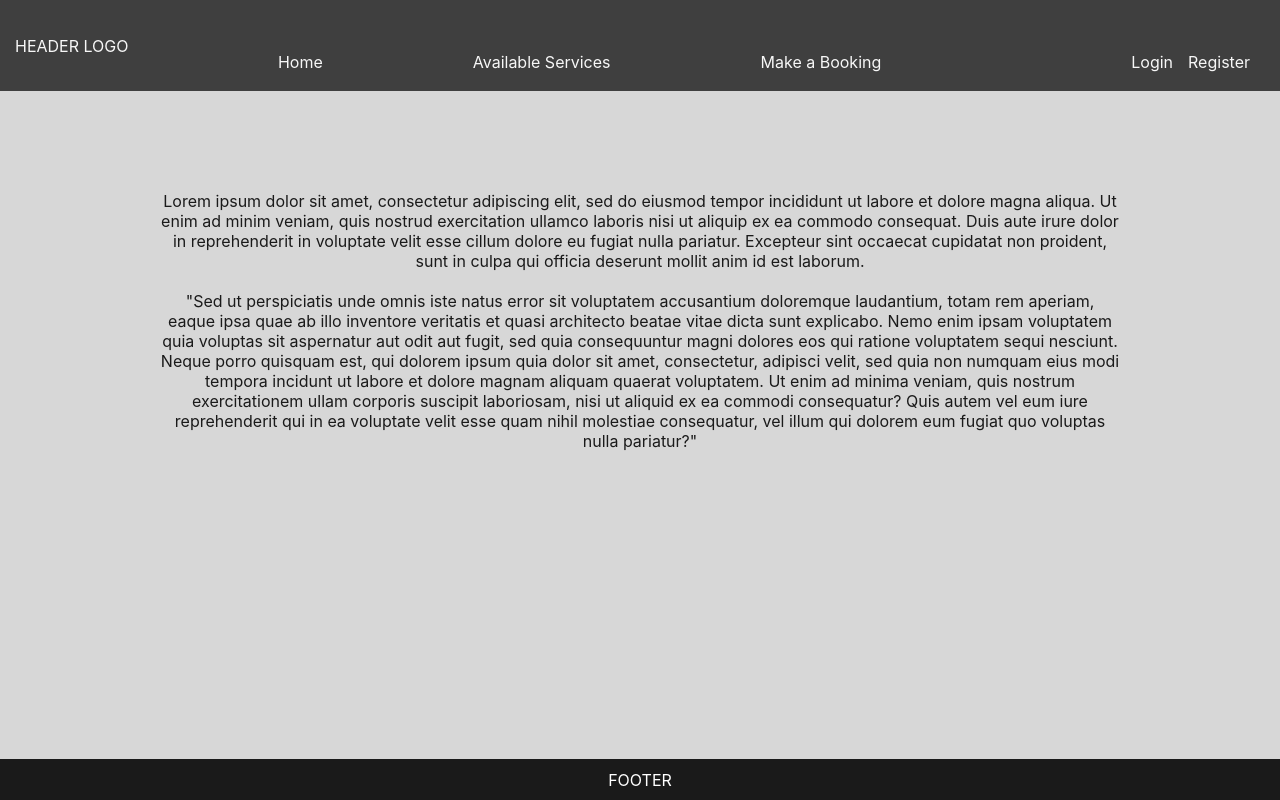
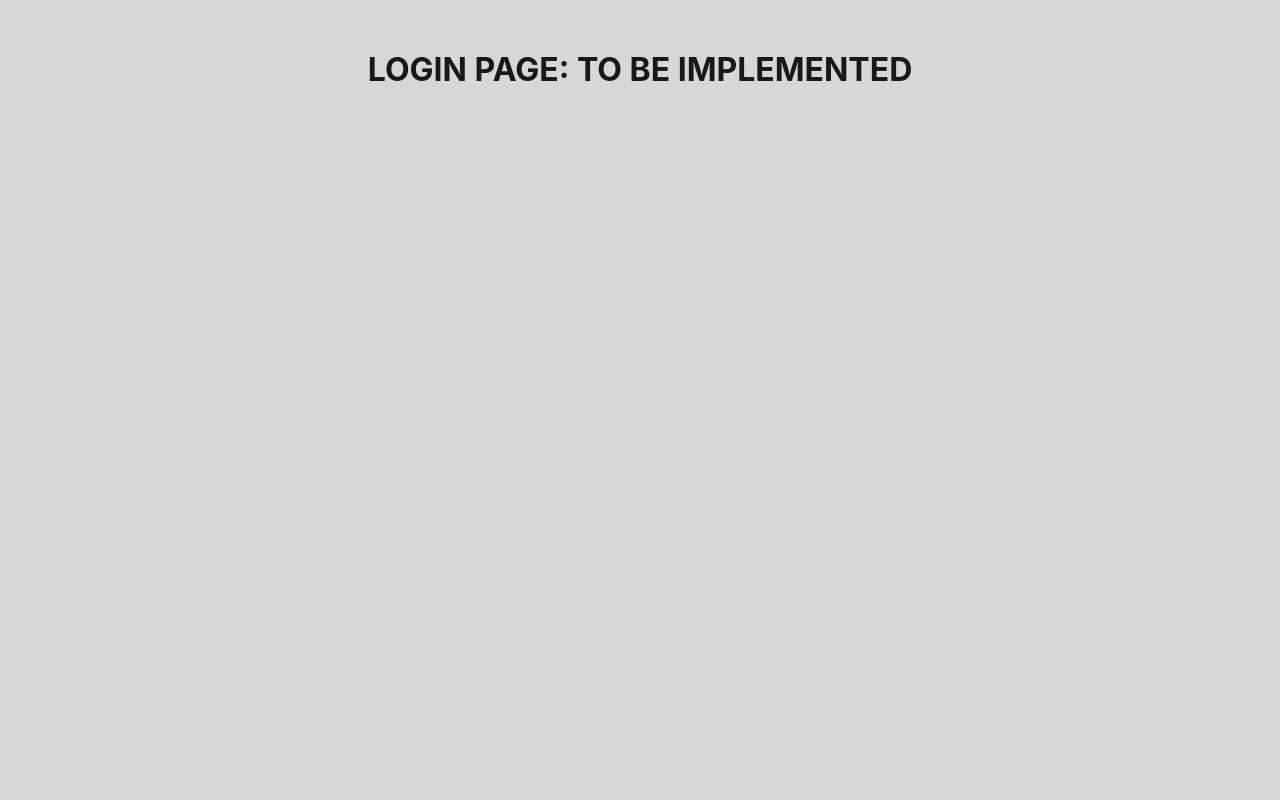
Before and after one commit to RMIT-SEPT/majorproject-2-thurs-18-30-6, a React (Create React App) app in the folder FrontEnd/frontend-react/: page /login in a window 1280 px wide. Built offline with nearby package versions, Linux system fonts and the light colour scheme.

Commit message:
Implemented multiple pages in react. Started login page

```diff
--- a/FrontEnd/frontend-react/package.json
+++ b/FrontEnd/frontend-react/package.json
@@ -9,6 +9,7 @@
     "bootstrap": "^4.5.2",
     "react": "^16.13.1",
     "react-dom": "^16.13.1",
+    "react-router-dom": "^5.2.0",
     "react-scripts": "3.4.3"
   },
   "scripts": {
--- a/FrontEnd/frontend-react/src/App.js
+++ b/FrontEnd/frontend-react/src/App.js
@@ -1,20 +1,33 @@
 import React from 'react';
 import './App.css';
+import {
+    BrowserRouter as Router,
+    Route,
+    Switch,
+    Redirect
+} from 'react-router-dom';
 
-// components
-import Header from './components/header_component/header'
-import Footer from './components/footer_component/footer'
-import Homepage from './components/pages/homepage'
+// pages
+import Mainpage from './components/pages/mainpage';
+import PageNotFound from './components/pages/pageNotFound';
+import Loginpage from './components/pages/loginpage';
+
+
 
 function App() {
   return (
-    <div>
-      <Header/>
 
-      <Homepage/>
+      <Router>
+          <Switch>
+              <Route exact path={'/'} component={Mainpage}/>
+              <Route exact path={'/login'} component={Loginpage}/>
 
-      <Footer/>
-    </div>
+              {/*KEEP AT THE END*/}
+              <Route path={'/404'}component={PageNotFound}/>
+              <Redirect to={'/404'}/>
+          </Switch>
+      </Router>
+
   );
 }
 
--- /dev/null
+++ b/FrontEnd/frontend-react/src/assets/loginpage.css
@@ -0,0 +1,8 @@
+/*
+    CSS file for loginpage of react website
+    Author: Rodrigo Miguel Rojas (s3784466)
+ */
+.text{
+    text-align: center;
+    margin-top: 50px;
+}
--- /dev/null
+++ b/FrontEnd/frontend-react/src/assets/pageNotFound.css
@@ -0,0 +1,9 @@
+/*
+    CSS file for pageNotFound of react website
+    Author: Rodrigo Miguel Rojas (s3784466)
+ */
+
+.msg {
+    text-align: center;
+    margin-top: 50px;
+}
--- a/FrontEnd/frontend-react/src/components/header_component/header.js
+++ b/FrontEnd/frontend-react/src/components/header_component/header.js
@@ -21,7 +21,7 @@ class Header extends Component {
                         <li className={'mainNav'}><a href={"/"}> Home </a></li>
                         <li className={'mainNav'}><a href={"/"}> Available Services </a></li>
                         <li className={'mainNav'}><a href={"/"}> Make a Booking </a></li>
-                        <li className={'loginNav'}><a href={"/"}> Login </a></li>
+                        <li className={'loginNav'}><a href={"/login"}> Login </a></li>
                         <li className={'registerNav'}><a href={"/"}> Register </a></li>
                     </ul>
                 </nav>
--- /dev/null
+++ b/FrontEnd/frontend-react/src/components/pages/loginpage.js
@@ -0,0 +1,21 @@
+/*
+    JS file for loginpage of react website
+    Author: Rodrigo Miguel Rojas (s3784466)
+ */
+import React, {Component} from 'react';
+import '../../assets/loginpage.css'
+
+// components
+
+
+class Loginpage extends Component {
+    render() {
+        return (
+            <div>
+                <h1 className={'text'}>LOGIN PAGE: TO BE IMPLEMENTED</h1>
+            </div>
+        );
+    }
+}
+
+export default Loginpage;
--- /dev/null
+++ b/FrontEnd/frontend-react/src/components/pages/mainpage.js
@@ -0,0 +1,24 @@
+/*
+    JS file for Mainpage of react website
+    Author: Rodrigo Miguel Rojas (s3784466)
+ */
+import React, {Component} from 'react';
+
+// components
+import Header from '../header_component/header';
+import Footer from '../footer_component/footer';
+import MainpageBody from '../body_components/mainpage_body'
+
+class Mainpage extends Component {
+    render() {
+        return (
+            <div className={'mainPageBody'}>
+                <Header/>
+                <MainpageBody/>
+                <Footer/>
+            </div>
+        );
+    }
+}
+
+export default Mainpage;
--- /dev/null
+++ b/FrontEnd/frontend-react/src/components/pages/pageNotFound.js
@@ -0,0 +1,18 @@
+/*
+    JS file for pageNotFound of react website
+    Author: Rodrigo Miguel Rojas (s3784466)
+ */
+import React, {Component} from 'react';
+import '../../assets/pageNotFound.css'
+
+class PageNotFound extends Component {
+    render() {
+        return (
+            <div>
+                <h1 className={'msg'}>ERROR 404: PAGE NOT FOUND</h1>
+            </div>
+        );
+    }
+}
+
+export default PageNotFound;
```
Also changed, not shown: FrontEnd/frontend-react/src/components/body_components/mainpage_body.js (renamed from FrontEnd/frontend-react/src/components/pages/homepage.js, +4 -4 lines), FrontEnd/frontend-react/src/assets/body.css (renamed from FrontEnd/frontend-react/src/assets/homepage.css), 1 other file (tests, documents, lock files or other folders).
